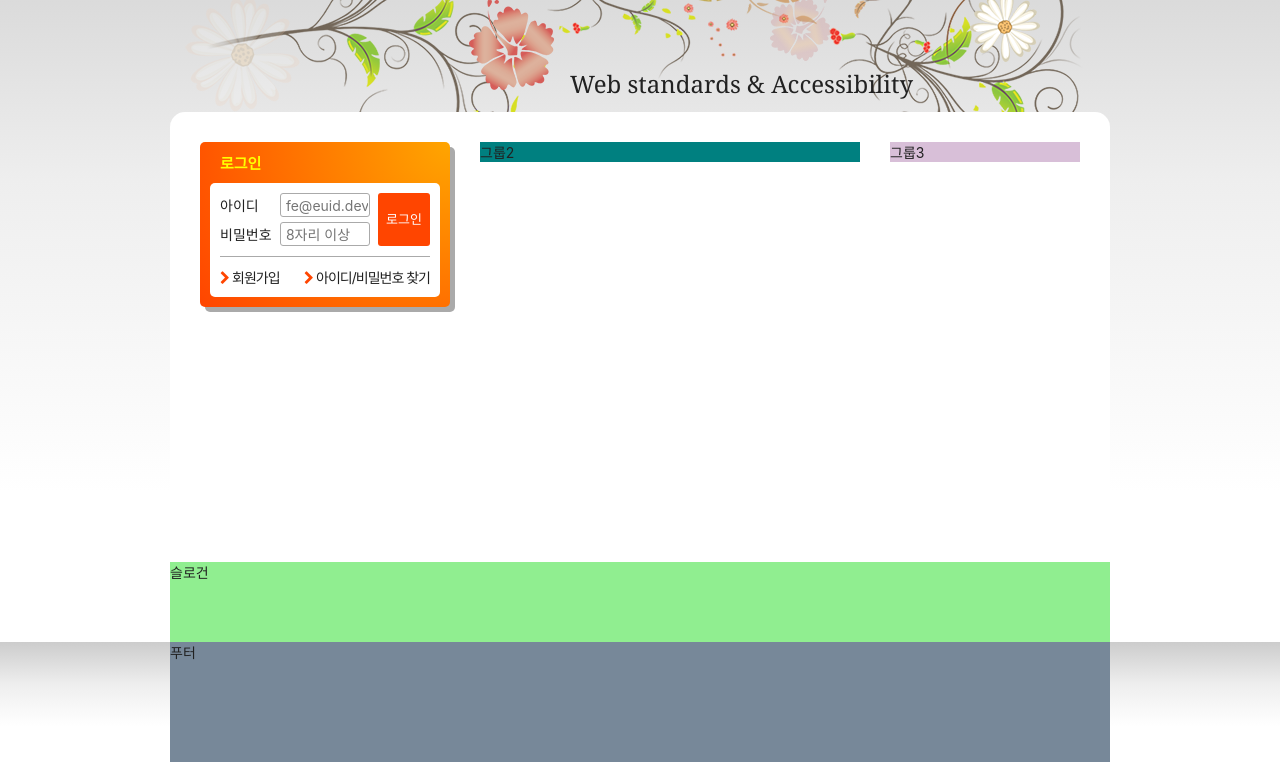
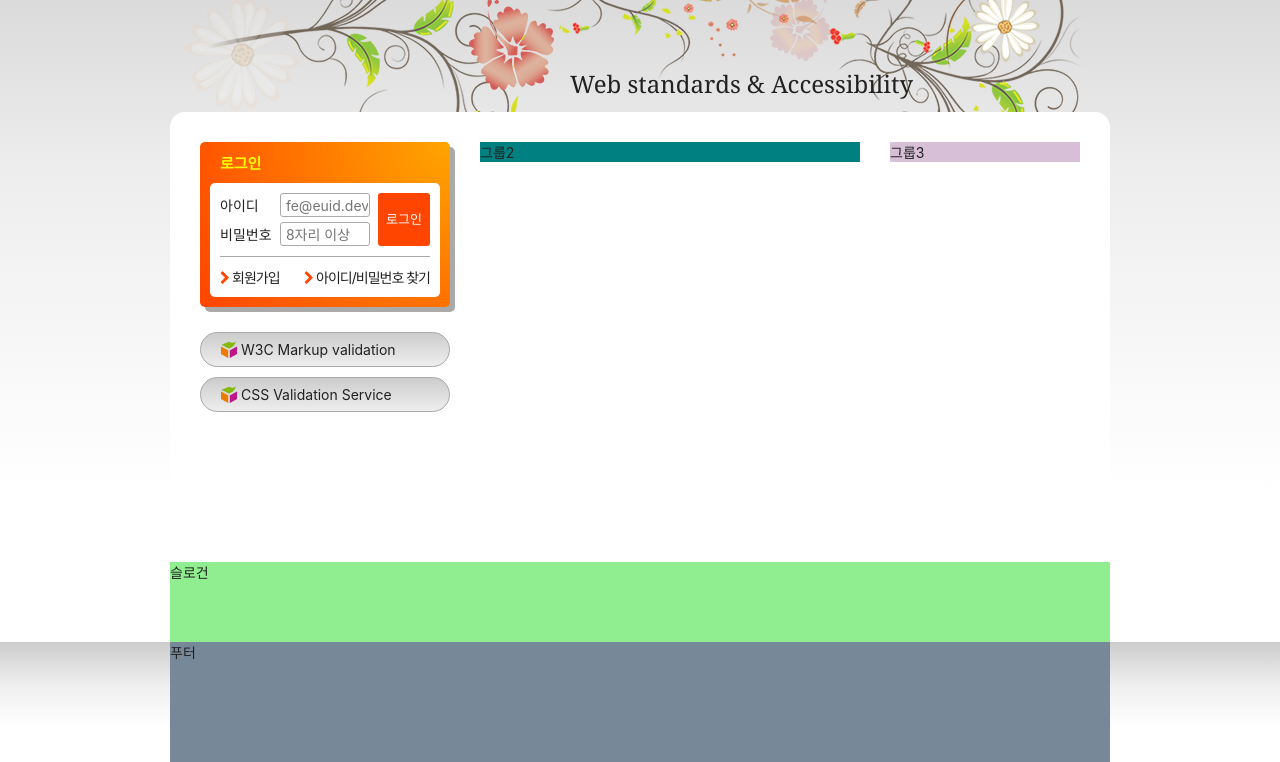
Before and after one commit to Stilllee/HTML5, a plain HTML site: page index.html in a window 1280 px wide. Shown: the part 135-897 px from the top of the page. Drawn offline with Linux system fonts and the light colour scheme; a web font is replaced by a local one.

Commit message:
유효성 검사 디자인 완성

```diff
--- a/index.html
+++ b/index.html
@@ -159,6 +159,19 @@
           <li><a href="/">아이디/비밀번호 찾기</a></li>
         </ul>
       </section>
+      <h2 class="a11y-hidden">유효성 검사 배너</h2>
+      <ul class="validation-list">
+        <li>
+          <a href="/" target="_blank" rel="noopener noreferrer" title="마크업 유효성 검사 사이트로 이동">
+            W3C Markup validation
+          </a>
+        </li>
+        <li>
+          <a href="/" target="_blank" rel="noopener noreferrer" title="CSS 유효성 검사 사이트로 이동">
+            CSS Validation Service
+          </a>
+        </li>
+      </ul>
     </div>
     <div class="group group2">그룹2</div>
     <div class="group group3">그룹3</div>
--- a/styles/style.css
+++ b/styles/style.css
@@ -373,48 +373,6 @@ html에대해, 가상요소는 형제관계.
   color: orangered;
 }
 
-/* .login-form fieldset {
-  position: relative;
-  padding: 5px 0;
-}
-
-.user-email label, .user-pw label {
-  display: inline-block;
-  width: 55px;
-  margin-bottom: 10px;
-}
-
-.user-email input, .user-pw input {
-  width: 90px;
-}
-
-.login-form::after {
-  content: "";
-  display: block;
-  border-bottom: 1px solid #000;
-}
-
-.login-button {
-  background-color: orangered;
-  color: #fff;
-  border: none;
-  width: 52px;
-  height: 52px;
-  border-radius: 3px;
-  position: absolute;
-  top: 0;
-  right: 0;
-}
-
-.sign {
-  background-color: #fff;
-  border-radius: 0 0 5px 5px;
-  padding: 0 10px 10px 10px;
-  display: flex;
-  justify-content: space-between;
-  padding-top: 10px;
-} */
-
 .group2 {
   background-color: teal;
   width: 380px;
@@ -422,6 +380,28 @@ html에대해, 가상요소는 형제관계.
 .group3 {
   background-color: thistle;
   width: 190px;
+}
+
+/* 유효성 검사 배너 */
+
+.validation-list {
+  margin-top: 25px;
+}
+
+.validation-list li {
+  margin-top: 10px;
+}
+
+.validation-list a {
+  display: block;
+  background: url("./images/validation_icon.png") no-repeat 20px 50%, #ccc linear-gradient(to bottom, #ccc, #eee);
+  padding: 8px 40px;
+  border-radius: 30px;
+  border: 1px solid #aaa;
+}
+
+.validation-list a:hover, .validation-list a:focus {
+  color: #f00;
 }
 
 /* 슬로건 */
```
